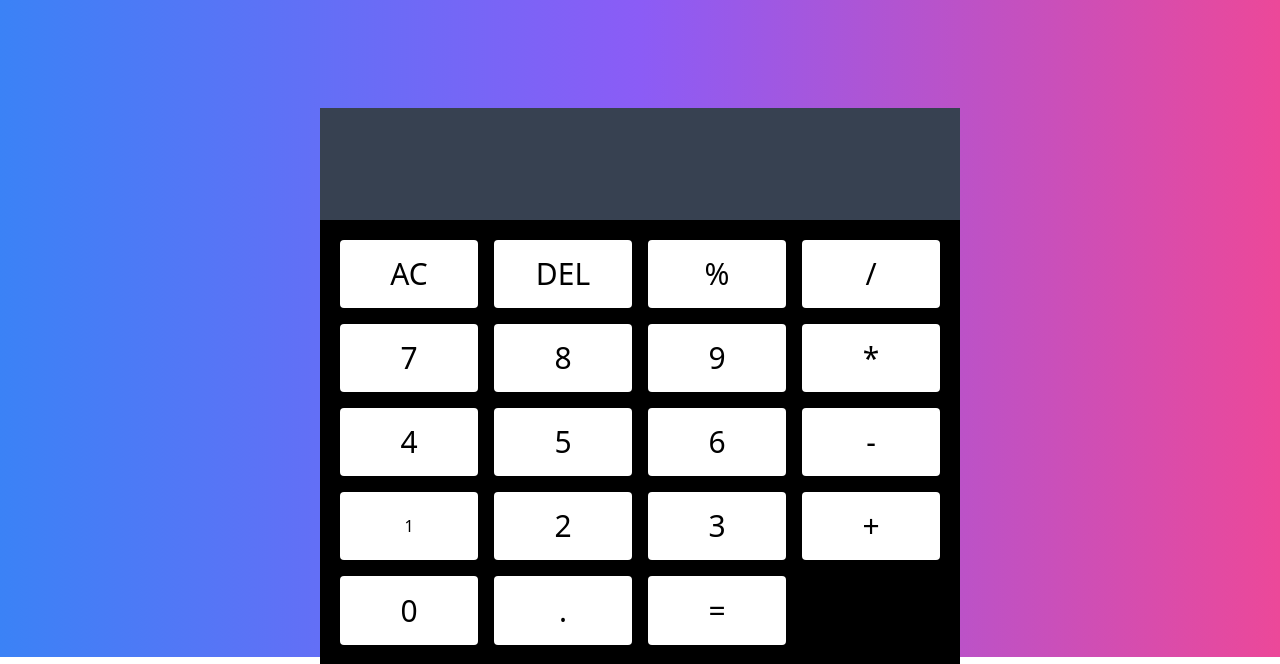
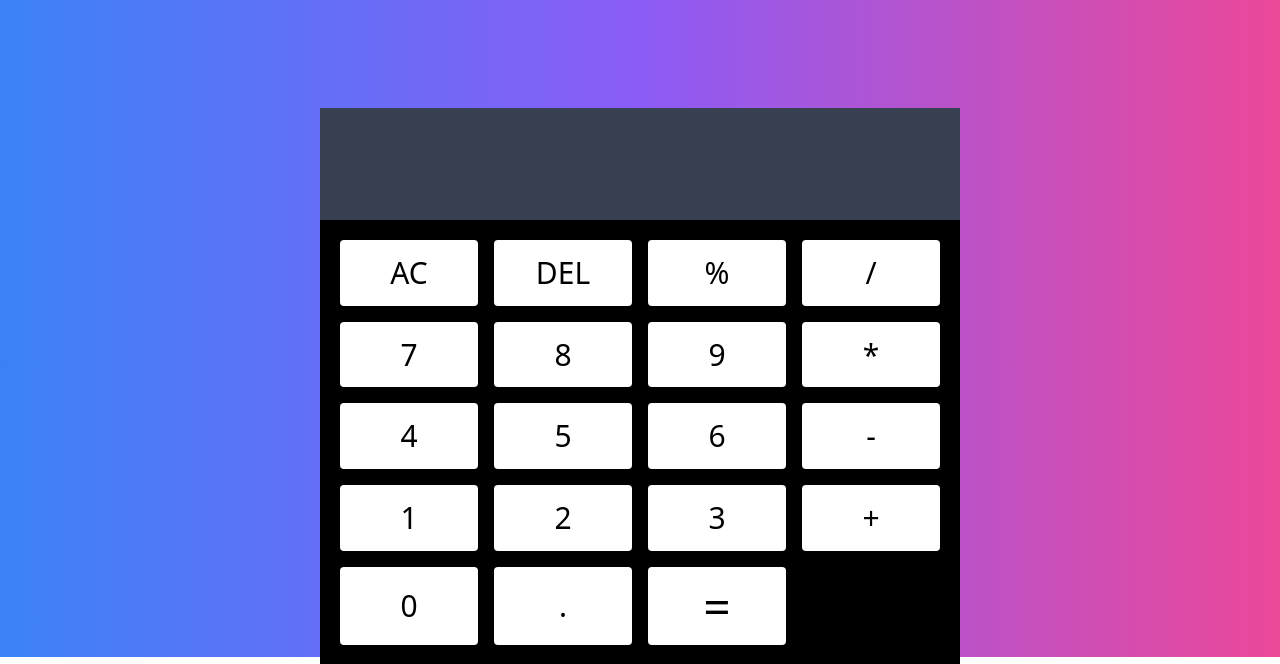
Before and after one commit to Krunxx/Calculator-using-tailwindcss, a website: page index.html in a window 1280 px wide. Shown: the part 143-807 px from the top of the page. Drawn offline with nearby package versions, Linux system fonts and the light colour scheme.

Commit message:
Update index.html

```diff
--- a/index.html
+++ b/index.html
@@ -32,13 +32,13 @@
           <button name="5" class="bg-white text-3xl w-22 rounded">5</button>
           <button name="6" class="bg-white text-3xl w-22 rounded">6</button>
           <button name="-" class="bg-white text-3xl w-22 rounded">-</button>
-          <button name="1" class="bg-white text-3xlw-22 rounded">1</button>
+          <button name="1" class="bg-white text-3xl w-22 rounded">1</button>
           <button name="2" class="bg-white text-3xl w-22 rounded">2</button>
           <button name="3" class="bg-white text-3xl w-22 rounded">3</button>
           <button name="+" class="bg-white text-3xl w-22 rounded">+</button>
           <button name="0" class="bg-white text-3xl w-22 rounded">0</button>
           <button name="." class="bg-white text-3xl w-22 rounded">.</button>
-          <button name="=" class="bg-white text-3xl w-22 rounded">=</button>
+          <button name="=" class="bg-white text-5xl w-22 rounded">=</button>
         </div>
       </div>
     </div>
```
